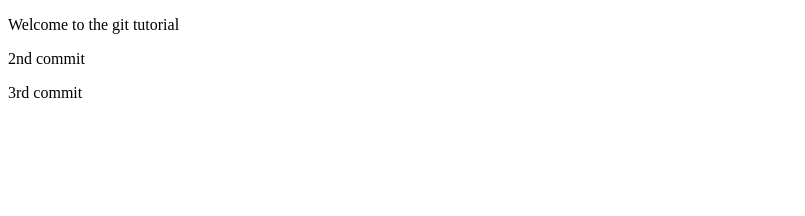
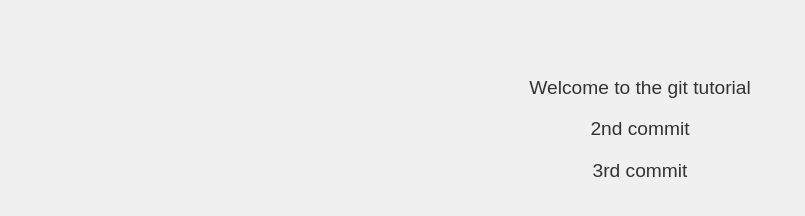
Before and after one commit to Manojmanu8106/athena, a plain HTML site: page index.html in a window 1280 px wide. Shown: the whole page, without its empty margins (0-805 px from the left). Drawn offline with Linux system fonts and the light colour scheme.

Commit message:
style added

```diff
--- a/index.html
+++ b/index.html
@@ -10,4 +10,16 @@
     <p>2nd commit</p>
     <p>3rd commit</p>
 </body>
+<style>
+    body {
+        background-color: #f0f0f0;
+        font-family: Arial, sans-serif;
+        text-align: center;
+        padding: 50px;
+    }
+    p {
+        font-size: 1.2em;
+        color: #333;
+    }
+</style>
 </html>
```
